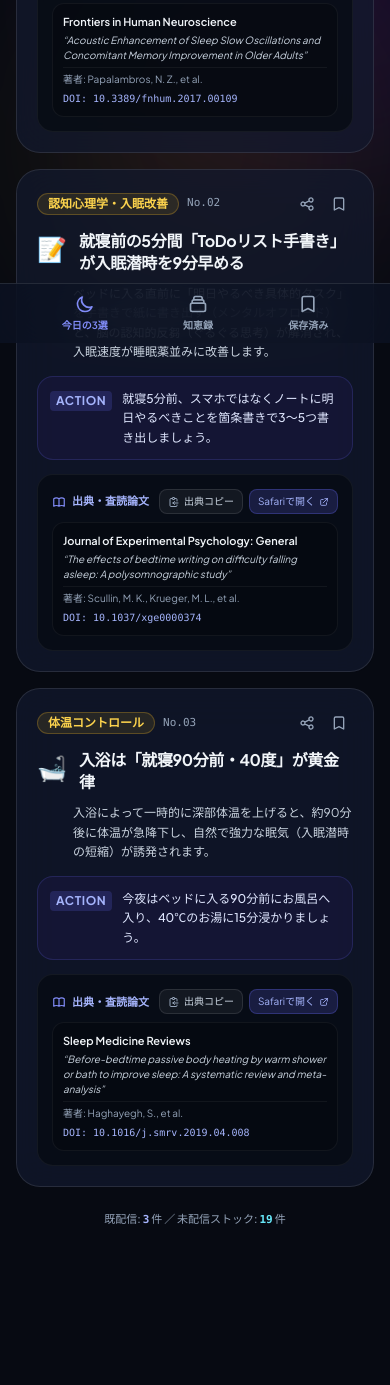
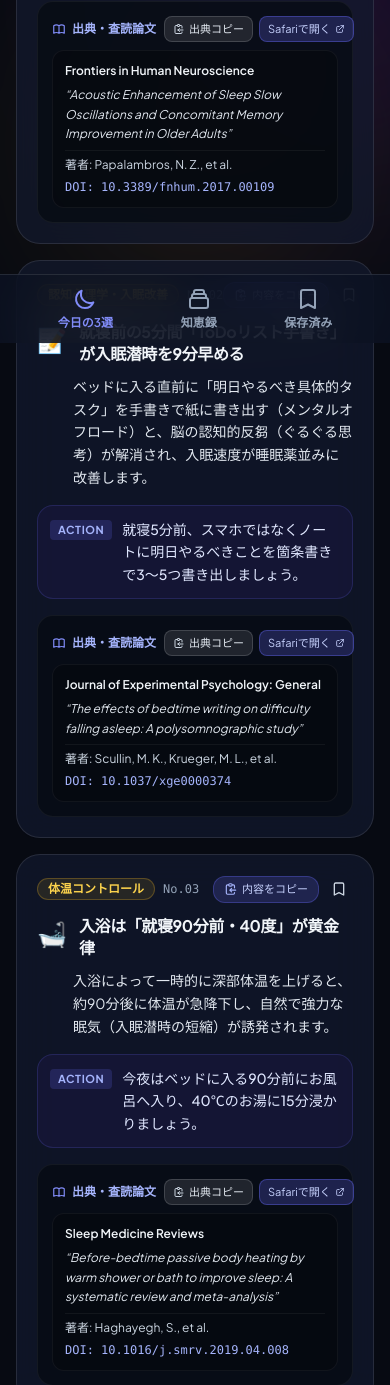
Before and after one commit to koutei-lab/sleep_notes, a plain HTML site: page index.html in a window 390 px wide. Shown: the part 501-1886 px from the top of the page. Before the commit the page ends 1830 px from the top, so only its background shows below. Drawn offline with nearby package versions, Linux system fonts and the light colour scheme.

Commit message:
v 1.4
コピペボタンを配置した

```diff
--- a/index.html
+++ b/index.html
@@ -116,11 +116,11 @@
           <canvas id="iconPreviewCanvas" width="80" height="80" class="w-full h-full"></canvas>
         </div>
         <div>
-          <h1 class="text-xl font-bold tracking-tight bg-gradient-to-r from-white via-slate-100 to-indigo-200 bg-clip-text text-transparent flex items-center gap-1.5">
+          <h1 class="text-xl font-bold tracking-tight bg-gradient-to-r from-white via-slate-100 to-indigo-200 bg-clip-text text-transparent flex items-center gap-1.5 whitespace-nowrap">
             Somna
-            <span id="deliveryBadge" class="text-[10px] font-medium tracking-normal px-2 py-0.5 rounded-full bg-indigo-500/20 text-indigo-300 border border-indigo-500/30">07:30 配信</span>
+            <span id="deliveryBadge" class="text-xs font-medium tracking-normal px-2.5 py-0.5 rounded-full bg-indigo-500/20 text-indigo-300 border border-indigo-500/30 whitespace-nowrap">07:30 配信</span>
           </h1>
-          <p id="todayDateLabel" class="text-xs text-slate-400 font-medium"></p>
+          <p id="todayDateLabel" class="text-xs text-slate-400 font-medium whitespace-nowrap"></p>
         </div>
       </div>
 
@@ -144,9 +144,9 @@
       <div class="flex items-center justify-between px-1">
         <div class="flex items-center space-x-2">
           <span class="w-2 h-2 rounded-full bg-cyan-400 animate-ping"></span>
-          <h2 class="text-sm font-semibold text-slate-300 tracking-wide uppercase">Today's 3 Pillars of Sleep</h2>
+          <h2 class="text-sm font-semibold text-slate-200 tracking-wide uppercase whitespace-nowrap">Today's 3 Pillars</h2>
         </div>
-        <span id="topicSourceStatus" class="text-xs text-cyan-300/80 font-normal">最新査読論文より日替わり抽出</span>
+        <span id="topicSourceStatus" class="text-xs text-cyan-300/80 font-normal whitespace-nowrap">最新査読論文より日替わり抽出</span>
       </div>
 
       <!-- 3枚の知識カードリスト -->
@@ -156,7 +156,7 @@
 
       <!-- 未配信残数・配信済みステータス -->
       <div id="poolStatusCard" class="text-center pt-2 pb-1">
-        <p class="text-[11px] text-slate-400 font-medium">
+        <p class="text-xs text-slate-300 font-medium">
           既配信: <span id="deliveredCount" class="text-indigo-300 font-semibold font-mono">0</span> 件 ／ 未配信ストック: <span id="remainingCount" class="text-cyan-300 font-semibold font-mono">0</span> 件
         </p>
       </div>
@@ -166,26 +166,26 @@
 
   <!-- 下部固定タブナビゲーション -->
   <nav class="fixed bottom-0 inset-x-0 z-40 bg-night-900/80 backdrop-blur-xl border-t border-white/10 max-w-md mx-auto">
-    <div class="flex items-center justify-around py-2.5 px-6">
+    <div class="flex items-center justify-around py-3 px-6">
       <button id="tabToday" class="tab-btn flex flex-col items-center space-y-1 text-indigo-400">
-        <svg class="w-5 h-5" fill="none" stroke="currentColor" viewBox="0 0 24 24">
+        <svg class="w-6 h-6" fill="none" stroke="currentColor" viewBox="0 0 24 24">
           <path stroke-linecap="round" stroke-linejoin="round" stroke-width="2" d="M20.354 15.354A9 9 0 018.646 3.646 9.003 9.003 0 0012 21a9.003 9.003 0 008.354-5.646z"></path>
         </svg>
-        <span class="text-[10px] font-semibold">今日の3選</span>
+        <span class="text-xs font-semibold">今日の3選</span>
       </button>
 
       <button id="tabArchive" class="tab-btn flex flex-col items-center space-y-1 text-slate-400 hover:text-slate-200">
-        <svg class="w-5 h-5" fill="none" stroke="currentColor" viewBox="0 0 24 24">
+        <svg class="w-6 h-6" fill="none" stroke="currentColor" viewBox="0 0 24 24">
           <path stroke-linecap="round" stroke-linejoin="round" stroke-width="2" d="M19 11H5m14 0a2 2 0 012 2v6a2 2 0 01-2 2H5a2 2 0 01-2-2v-6a2 2 0 012-2m14 0V9a2 2 0 00-2-2M5 11V9a2 2 0 012-2m0 0V5a2 2 0 012-2h6a2 2 0 012 2v2M7 7h10"></path>
         </svg>
-        <span class="text-[10px] font-semibold">知恵録</span>
+        <span class="text-xs font-semibold">知恵録</span>
       </button>
 
       <button id="tabBookmarks" class="tab-btn flex flex-col items-center space-y-1 text-slate-400 hover:text-slate-200">
-        <svg class="w-5 h-5" fill="none" stroke="currentColor" viewBox="0 0 24 24">
+        <svg class="w-6 h-6" fill="none" stroke="currentColor" viewBox="0 0 24 24">
           <path stroke-linecap="round" stroke-linejoin="round" stroke-width="2" d="M5 5a2 2 0 012-2h10a2 2 0 012 2v16l-7-3.5L5 21V5z"></path>
         </svg>
-        <span class="text-[10px] font-semibold">保存済み</span>
+        <span class="text-xs font-semibold">保存済み</span>
       </button>
     </div>
   </nav>
@@ -700,7 +700,6 @@
 
       // 万が一全トピックを配信し尽くした場合は自動で再循環案内
       if (unDeliveredPool.length < 3) {
-        // すべてのストックを配信完了したため、ユーザーに通知してリセット
         deliveredHistory = [];
         saveDeliveredHistory([]);
         unDeliveredPool = [...SLEEP_KNOWLEDGE_BASE];
@@ -850,9 +849,9 @@
       if (tipsList.length === 0) {
         container.innerHTML = `
           <div class="glass-card rounded-2xl p-8 text-center space-y-3">
-            <div class="text-3xl">🌙</div>
-            <div class="text-sm font-semibold text-slate-200">${isBookmarkView ? '保存された知見はありません' : '配信データがありません'}</div>
-            <p class="text-xs text-slate-400">カード右上のしおりアイコンを押すと、いつでも見返せるようにここにストックされます。</p>
+            <div class="text-4xl">🌙</div>
+            <div class="text-base font-semibold text-slate-200">${isBookmarkView ? '保存された知見はありません' : '配信データがありません'}</div>
+            <p class="text-sm text-slate-400">カード右上のしおりアイコンを押すと、いつでも見返せるようにここにストックされます。</p>
           </div>
         `;
         return;
@@ -866,16 +865,19 @@
         card.innerHTML = `
           <div class="flex items-center justify-between mb-3">
             <div class="flex items-center space-x-2">
-              <span class="text-xs font-semibold px-2.5 py-0.5 rounded-full border ${tip.categoryColor}">
+              <span class="text-xs font-semibold px-2.5 py-0.5 rounded-full border whitespace-nowrap ${tip.categoryColor}">
                 ${tip.category}
               </span>
-              <span class="text-[11px] text-slate-400 font-mono">No.0${idx + 1}</span>
+              <span class="text-xs text-slate-400 font-mono">No.0${idx + 1}</span>
             </div>
-            <div class="flex items-center space-x-1">
-              <button onclick="shareTip('${tip.id}')" class="p-1.5 rounded-lg text-slate-400 hover:text-slate-200 hover:bg-white/5 active:scale-90 transition-all" title="知識を共有">
-                <svg class="w-4 h-4" fill="none" stroke="currentColor" viewBox="0 0 24 24"><path stroke-linecap="round" stroke-linejoin="round" stroke-width="2" d="M8.684 13.342C8.886 12.938 9 12.482 9 12c0-.482-.114-.938-.316-1.342m0 2.684a3 3 0 110-2.684m0 2.684l6.632 3.316m-6.632-6l6.632-3.316m0 0a3 3 0 105.367-2.684 3 3 0 00-5.367 2.684zm0 9.316a3 3 0 105.368 2.684 3 3 0 00-5.368-2.684z"></path></svg>
+            <div class="flex items-center space-x-1.5 flex-shrink-0">
+              <button onclick="copyFullTip('${tip.id}')" class="inline-flex items-center space-x-1 text-[11px] text-indigo-200 bg-indigo-500/20 hover:bg-indigo-500/35 border border-indigo-500/35 px-2.5 py-1 rounded-xl transition-all active:scale-95 whitespace-nowrap" title="タイトル・解説・Action・出典を改行なしでまとめてコピー">
+                <svg class="w-3.5 h-3.5 text-indigo-300 flex-shrink-0" fill="none" stroke="currentColor" viewBox="0 0 24 24">
+                  <path stroke-linecap="round" stroke-linejoin="round" stroke-width="2" d="M8 5H6a2 2 0 00-2 2v12a2 2 0 002 2h10a2 2 0 002-2v-1M8 5a2 2 0 002 2h2a2 2 0 002-2M8 5a2 2 0 012-2h2a2 2 0 012 2m0 0h2a2 2 0 012 2v3m2 4H10m0 0l3-3m-3 3l3 3"></path>
+                </svg>
+                <span>内容をコピー</span>
               </button>
-              <button onclick="toggleBookmark('${tip.id}')" class="p-1.5 rounded-lg text-slate-400 hover:text-amber-400 hover:bg-white/5 active:scale-90 transition-all" title="ブックマーク">
+              <button onclick="toggleBookmark('${tip.id}')" class="p-1.5 rounded-xl text-slate-300 hover:text-amber-400 hover:bg-white/10 active:scale-90 transition-all" title="ブックマーク">
                 <svg class="w-4 h-4 ${isBookmarked ? 'fill-amber-400 text-amber-400' : ''}" fill="none" stroke="currentColor" viewBox="0 0 24 24">
                   <path stroke-linecap="round" stroke-linejoin="round" stroke-width="2" d="M5 5a2 2 0 012-2h10a2 2 0 012 2v16l-7-3.5L5 21V5z"></path>
                 </svg>
@@ -888,43 +890,43 @@
             <h3 class="text-base font-bold text-slate-100 leading-snug tracking-tight">${tip.title}</h3>
           </div>
 
-          <p class="text-xs text-slate-300 leading-relaxed mb-3.5 pl-9">
+          <p class="text-sm text-slate-200 leading-relaxed mb-4 pl-9">
             ${tip.summary}
           </p>
 
-          <div class="bg-indigo-950/40 border border-indigo-500/20 rounded-2xl p-3 mb-3.5 flex items-start space-x-2.5">
-            <span class="text-xs font-bold text-indigo-300 uppercase tracking-wider bg-indigo-500/20 px-1.5 py-0.5 rounded flex-shrink-0 mt-0.5">Action</span>
-            <p class="text-xs text-indigo-100 font-medium leading-relaxed">${tip.action}</p>
+          <div class="bg-indigo-950/40 border border-indigo-500/20 rounded-2xl p-3 mb-4 flex items-start space-x-2.5">
+            <span class="text-[11px] font-bold text-indigo-300 uppercase tracking-wider bg-indigo-500/20 px-2 py-0.5 rounded flex-shrink-0 mt-0.5 whitespace-nowrap">Action</span>
+            <p class="text-sm text-indigo-100 font-medium leading-relaxed">${tip.action}</p>
           </div>
 
-          <div class="bg-night-950/70 border border-white/5 rounded-2xl p-3.5 text-[11px] text-slate-300 font-sans">
-            <div class="flex items-center justify-between mb-2">
-              <div class="flex items-center space-x-1.5 text-indigo-300 font-semibold">
+          <div class="bg-night-950/70 border border-white/5 rounded-2xl p-3.5 text-xs text-slate-300 font-sans">
+            <div class="flex items-center justify-between gap-2 mb-2">
+              <div class="flex items-center space-x-1.5 text-indigo-300 font-semibold text-xs whitespace-nowrap">
                 <svg class="w-3.5 h-3.5 text-indigo-400 flex-shrink-0" fill="none" stroke="currentColor" viewBox="0 0 24 24">
                   <path stroke-linecap="round" stroke-linejoin="round" stroke-width="2" d="M12 6.253v13m0-13C10.832 5.477 9.246 5 7.5 5S4.168 5.477 3 6.253v13C4.168 18.477 5.754 18 7.5 18s3.332.477 4.5 1.253m0-13C13.168 5.477 14.754 5 16.5 5c1.747 0 3.332.477 4.5 1.253v13C19.832 18.477 18.247 18 16.5 18c-1.746 0-3.332.477-4.5 1.253"></path>
                 </svg>
                 <span>出典・査読論文</span>
               </div>
-              <div class="flex items-center space-x-1.5">
-                <button type="button" onclick="copyCitation('${tip.id}')" class="inline-flex items-center space-x-1 text-[10px] text-slate-300 bg-white/5 hover:bg-white/10 active:scale-95 border border-white/10 px-2 py-1 rounded-lg transition-all" title="出典をコピー">
-                  <svg class="w-3 h-3 text-slate-400" fill="none" stroke="currentColor" viewBox="0 0 24 24">
+              <div class="flex items-center space-x-1.5 flex-shrink-0">
+                <button type="button" onclick="copyCitation('${tip.id}')" class="inline-flex items-center space-x-1 text-[11px] text-slate-200 bg-white/10 hover:bg-white/15 active:scale-95 border border-white/15 px-2 py-1 rounded-lg transition-all whitespace-nowrap" title="出典をコピー">
+                  <svg class="w-3 h-3 text-slate-300 flex-shrink-0" fill="none" stroke="currentColor" viewBox="0 0 24 24">
                     <path stroke-linecap="round" stroke-linejoin="round" stroke-width="2" d="M8 5H6a2 2 0 00-2 2v12a2 2 0 002 2h10a2 2 0 002-2v-1M8 5a2 2 0 002 2h2a2 2 0 002-2M8 5a2 2 0 012-2h2a2 2 0 012 2m0 0h2a2 2 0 012 2v3m2 4H10m0 0l3-3m-3 3l3 3"></path>
                   </svg>
                   <span>出典コピー</span>
                 </button>
-                <a href="${tip.citation.url || ('https://doi.org/' + tip.citation.doi)}" target="_blank" rel="noopener noreferrer" class="inline-flex items-center space-x-1 text-[10px] text-indigo-300 bg-indigo-500/20 hover:bg-indigo-500 hover:text-white border border-indigo-500/30 px-2 py-1 rounded-lg transition-all active:scale-95">
+                <a href="${tip.citation.url || ('https://doi.org/' + tip.citation.doi)}" target="_blank" rel="noopener noreferrer" class="inline-flex items-center space-x-1 text-[11px] text-indigo-200 bg-indigo-500/25 hover:bg-indigo-500 hover:text-white border border-indigo-500/40 px-2 py-1 rounded-lg transition-all active:scale-95 whitespace-nowrap">
                   <span>Safariで開く</span>
-                  <svg class="w-2.5 h-2.5" fill="none" stroke="currentColor" viewBox="0 0 24 24">
+                  <svg class="w-2.5 h-2.5 flex-shrink-0" fill="none" stroke="currentColor" viewBox="0 0 24 24">
                     <path stroke-linecap="round" stroke-linejoin="round" stroke-width="2" d="M10 6H6a2 2 0 00-2 2v10a2 2 0 002 2h10a2 2 0 002-2v-4M14 4h6m0 0v6m0-6L10 14"></path>
                   </svg>
                 </a>
               </div>
             </div>
 
-            <div class="selectable-text select-text cursor-text bg-black/20 rounded-xl p-2.5 border border-white/5 space-y-1">
-              <div class="text-slate-100 font-semibold text-[11px] leading-snug">${tip.citation.journal}</div>
-              <div class="text-slate-300 text-[10px] italic leading-normal">“${tip.citation.title}”</div>
-              <div class="text-slate-400 text-[10px] flex flex-wrap justify-between gap-1 pt-1 border-t border-white/5">
+            <div class="selectable-text select-text cursor-text bg-black/25 rounded-xl p-3 border border-white/5 space-y-1.5">
+              <div class="text-slate-100 font-semibold text-xs sm:text-sm leading-snug">${tip.citation.journal}</div>
+              <div class="text-slate-200 text-xs italic leading-relaxed">“${tip.citation.title}”</div>
+              <div class="text-slate-300 text-xs flex flex-wrap justify-between gap-1.5 pt-1.5 border-t border-white/5">
                 <span>著者: ${tip.citation.authors}</span>
                 <span class="font-mono text-indigo-300">DOI: ${tip.citation.doi}</span>
               </div>
@@ -974,6 +976,34 @@
       document.body.removeChild(textArea);
     }
 
+    /* タイトル・解説・Action・出典を改行なしの連続テキストとしてクリップボードへコピー（【睡眠知識】なし） */
+    function copyFullTip(tipId) {
+      const tip = SLEEP_KNOWLEDGE_BASE.find(t => t.id === tipId);
+      if (!tip) return;
+
+      const citationUrl = tip.citation.url || ('https://doi.org/' + tip.citation.doi);
+
+      // 改行を一切含まない1行の連続テキスト形式（先頭の【睡眠知識】を除外）
+      const cleanTitle = (tip.title || '').replace(/\r?\n/g, ' ').trim();
+      const cleanSummary = (tip.summary || '').replace(/\r?\n/g, ' ').trim();
+      const cleanAction = (tip.action || '').replace(/\r?\n/g, ' ').trim();
+      const fullText = `${cleanTitle} 【解説】${cleanSummary} 【Action】${cleanAction} 【出典】${tip.citation.journal}（${tip.citation.authors}）「${tip.citation.title}」DOI: ${tip.citation.doi} (${citationUrl})`;
+
+      const textArea = document.createElement("textarea");
+      textArea.value = fullText;
+      textArea.style.position = "fixed";
+      textArea.style.opacity = "0";
+      document.body.appendChild(textArea);
+      textArea.select();
+      try {
+        document.execCommand('copy');
+        showToast('改行なしで内容をコピーしました！');
+      } catch (err) {
+        showToast('コピーに失敗しました', false);
+      }
+      document.body.removeChild(textArea);
+    }
+
     function toggleBookmark(tipId) {
       if (savedBookmarks.has(tipId)) {
         savedBookmarks.delete(tipId);
@@ -983,24 +1013,6 @@
         showToast('知見を保存しました！');
       }
       refreshCurrentView();
-    }
-
-    function shareTip(tipId) {
-      const tip = SLEEP_KNOWLEDGE_BASE.find(t => t.id === tipId);
-      if (!tip) return;
-      const shareText = `【Somna 睡眠知識】${tip.title}\n${tip.summary}\n■実践: ${tip.action}\n■出典: ${tip.citation.journal} (${tip.citation.authors})`;
-
-      const textArea = document.createElement("textarea");
-      textArea.value = shareText;
-      document.body.appendChild(textArea);
-      textArea.select();
-      try {
-        document.execCommand('copy');
-        showToast('知識テキストをコピーしました');
-      } catch (err) {
-        showToast('コピーできませんでした', false);
-      }
-      document.body.removeChild(textArea);
     }
 
     function toggleModal(modalId, show) {
@@ -1018,7 +1030,6 @@
         const todaysThree = getDailyNonRepeatingThreeTips(forceNew);
         renderKnowledgeCards(todaysThree, false);
       } else if (currentTab === 'archive') {
-        // 知恵録タブでは過去に配信されたすべての知見を履歴順に閲覧可能
         const deliveredIds = getDeliveredHistory();
         const deliveredTips = deliveredIds.map(id => SLEEP_KNOWLEDGE_BASE.find(t => t.id === id)).filter(Boolean);
         renderKnowledgeCards(deliveredTips.length > 0 ? deliveredTips : SLEEP_KNOWLEDGE_BASE, false);
@@ -1038,7 +1049,7 @@
 
       await new Promise(r => setTimeout(r, 500));
 
-      refreshCurrentView(true); // forceNew = true
+      refreshCurrentView(true);
 
       if (icon) icon.classList.remove('animate-spin');
       if (statusLabel) statusLabel.textContent = '最新査読論文より日替わり抽出';
@@ -1105,7 +1116,6 @@
       setupTabs();
       setupDeliveryTimeFeature();
 
-      // 初回レンダリング（一度配信したものは二度と再登場しない）
       refreshCurrentView(false);
 
       const refreshBtn = document.getElementById('refreshTopicsBtn');
```
